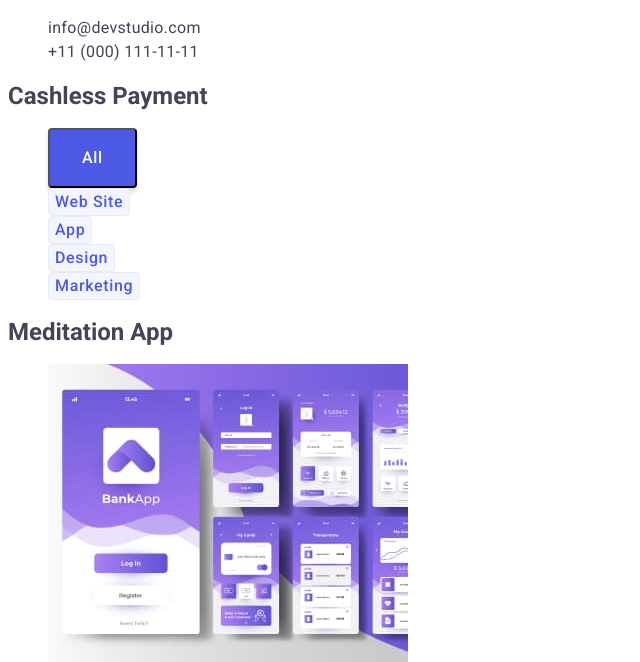
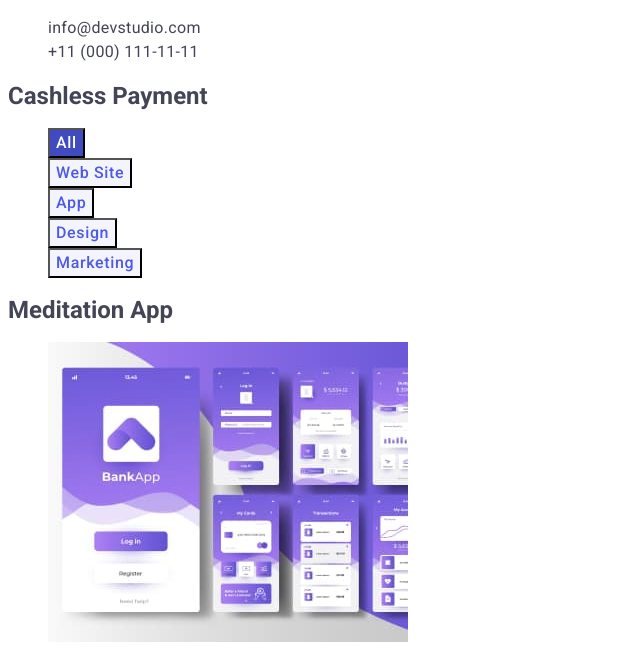
Before and after one commit to KyykMaks/goit-markup-hw-02, a plain HTML site: page portfolio.html in a window 1280 px wide. Shown: the part 120-782 px from the top of the page, without its empty margins (0-640 px from the left). Drawn offline with Linux system fonts and the light colour scheme.

Commit message:
Update portfolio html

```diff
--- a/css/style.css
+++ b/css/style.css
@@ -10,7 +10,7 @@
 body {
   font-family: 'Roboto', sans-serif;
   color: var(--slate, #434455);
-  background-color: #fff;
+  background-color: #FFFFFF;
   font-size: 16px;
   line-height: 24px;
   font-weight: 400;
@@ -100,8 +100,6 @@ body {
 }
 /* Button Text */
 .button-tage {
-  border-radius: 4px;
-  border: 1px solid var(--cornflower, #e7e9fc);
   background: var(--cloud, #f4f4fd);
 }
 .button-name {
@@ -114,24 +112,10 @@ body {
   letter-spacing: 0.64px;
 }
 .button-all {
-  color: var(--white, #fff);
-  text-align: center;
-  /* Button Text */
-  font-family: Roboto;
-  font-size: 16px;
-  font-style: normal;
-  font-weight: 500;
-  line-height: 24px; /* 150% */
-  letter-spacing: 0.64px;
+  background: var(--ocean, #404BBF);
 }
 .but {
-  display: inline-flex;
-  padding: 16px 32px;
-  align-items: flex-start;
-  gap: 10px;
-  border-radius: 4px;
-  background: var(--iris, #4d5ae5);
-  box-shadow: 0px 4px 4px 0px rgba(0, 0, 0, 0.15);
+  background: var(--iris, #4D5AE5);
 }
 .button-portfolio {
   color: var(--iris, #4d5ae5);
--- a/portfolio.html
+++ b/portfolio.html
@@ -4,8 +4,6 @@
     <meta charset="UTF-8" />
     <meta name="viewport" content="width=device-width, initial-scale=1.0" />
     <title>Document</title>
-    <link rel="preconnect" href="https://fonts.googleapis.com" />
-    <link rel="preconnect" href="https://fonts.gstatic.com" crossorigin />
     <link
       href="https://fonts.googleapis.com/css2?family=Raleway:wght@800&family=Roboto:wght@400;500;700;900&display=swap"
       rel="stylesheet"
@@ -45,8 +43,8 @@
         <h1>Cashless Payment</h1>
         <ul class="list">
           <li>
-            <button class="but" type="button">
-              <span class="button-all">All</span>
+            <button class="button-all" type="button">
+              <span class="button-name">All</span>
             </button>
           </li>
           <li>
```
Also changed, not shown: index.html (+0 -2 lines).
